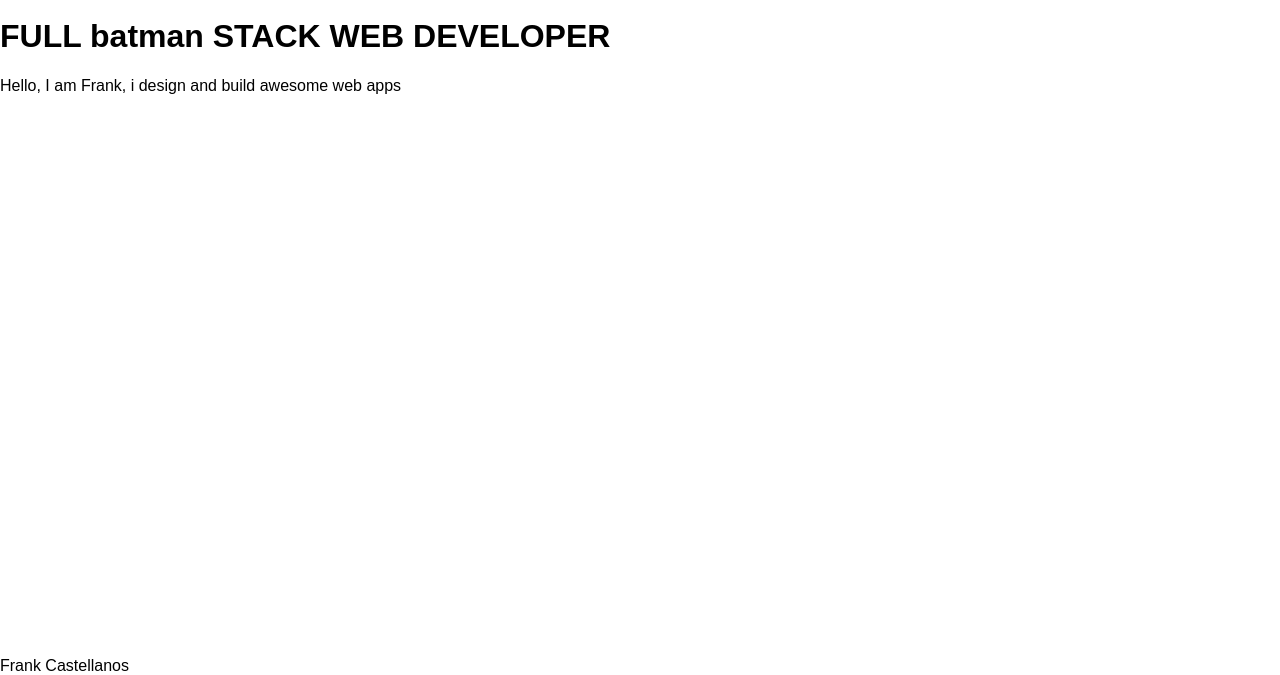
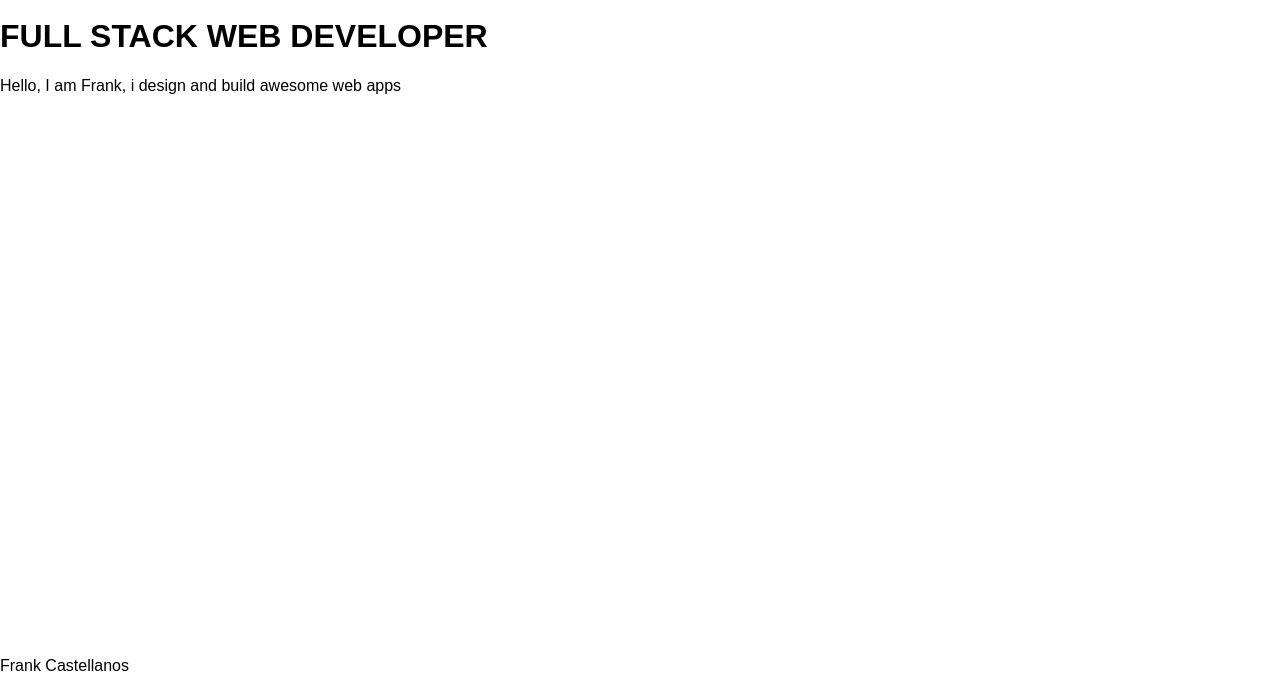
Before and after one commit to Fcastezi/website, a website: page html/index.html in a window 1280 px wide. Shown: the part 125-800 px from the top of the page. Drawn offline with Linux system fonts and the light colour scheme.

Commit message:
hello hello

```diff
--- a/html/index.html
+++ b/html/index.html
@@ -24,7 +24,7 @@
 
 
     <main>
-        <h1>FULL batman STACK WEB DEVELOPER</h1>
+        <h1>FULL  STACK WEB DEVELOPER</h1>
 
 
      <p>Hello, I am Frank, i design and build awesome web apps</p>
```
